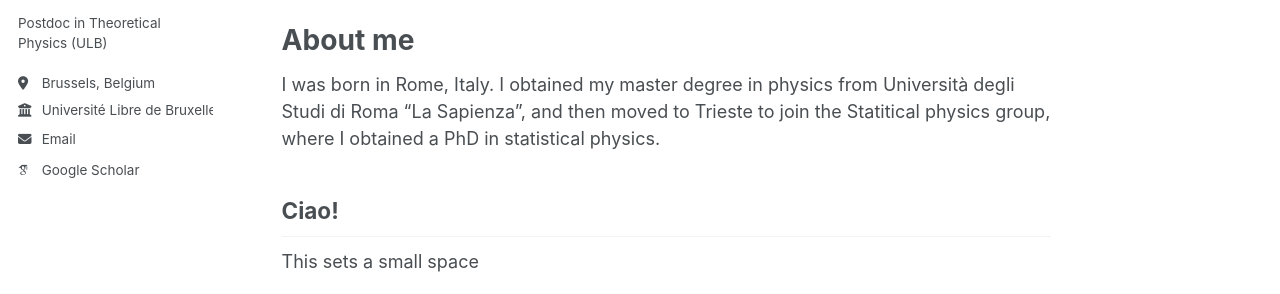
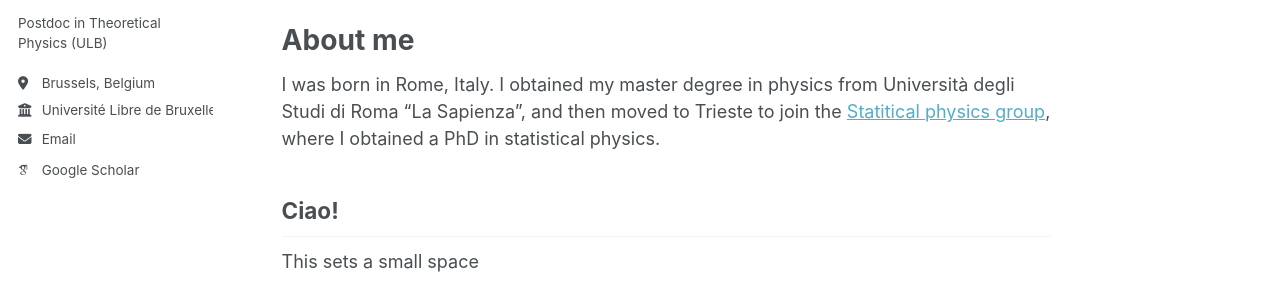
Before and after one commit to cristianomuzzi/cristianomuzzi.github.io, a Jekyll site: the page built from _pages/about.md, in a window 1280 px wide and 989 px high. Shown: the part 310-604 px from the top of the window. Built offline with Jekyll 4.4.1, drawn with Linux system fonts in a browser that asks for light colours; some web fonts are replaced; part of the change alters nothing that is shown.

```diff
--- a/_pages/about.md
+++ b/_pages/about.md
@@ -13,7 +13,7 @@ In my work, I like to combine analytic and numeric approaches and care about the
 
 About me
 ======
-I was born in Rome, Italy. I obtained my master degree in physics from Università degli Studi di Roma "La Sapienza", and then moved to Trieste to join the Statitical physics group, where I obtained a PhD in statistical physics.
+I was born in Rome, Italy. I obtained my master degree in physics from Università degli Studi di Roma "La Sapienza", and then moved to Trieste to join the [Statitical physics group](https://www.statphys.sissa.it/wordpress/), where I obtained a PhD in statistical physics.
 
 Ciao!
 -------
```
